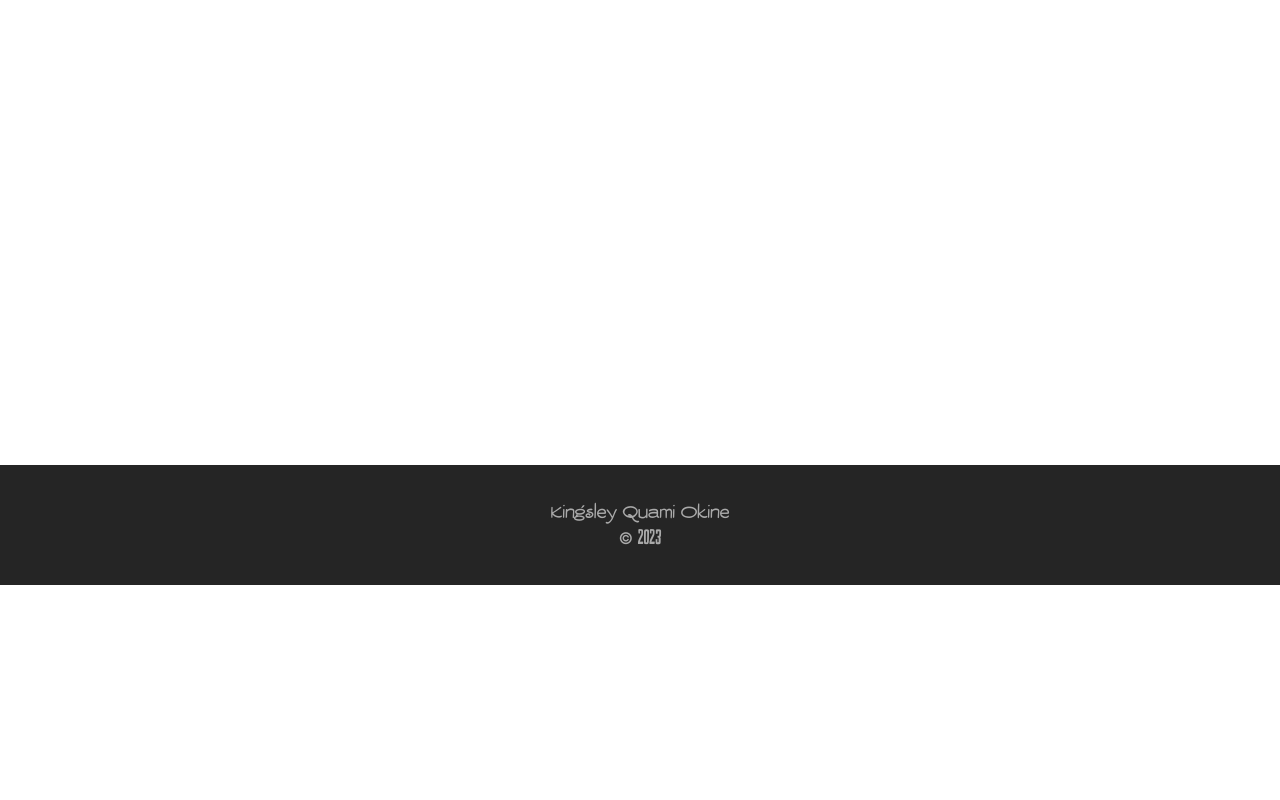
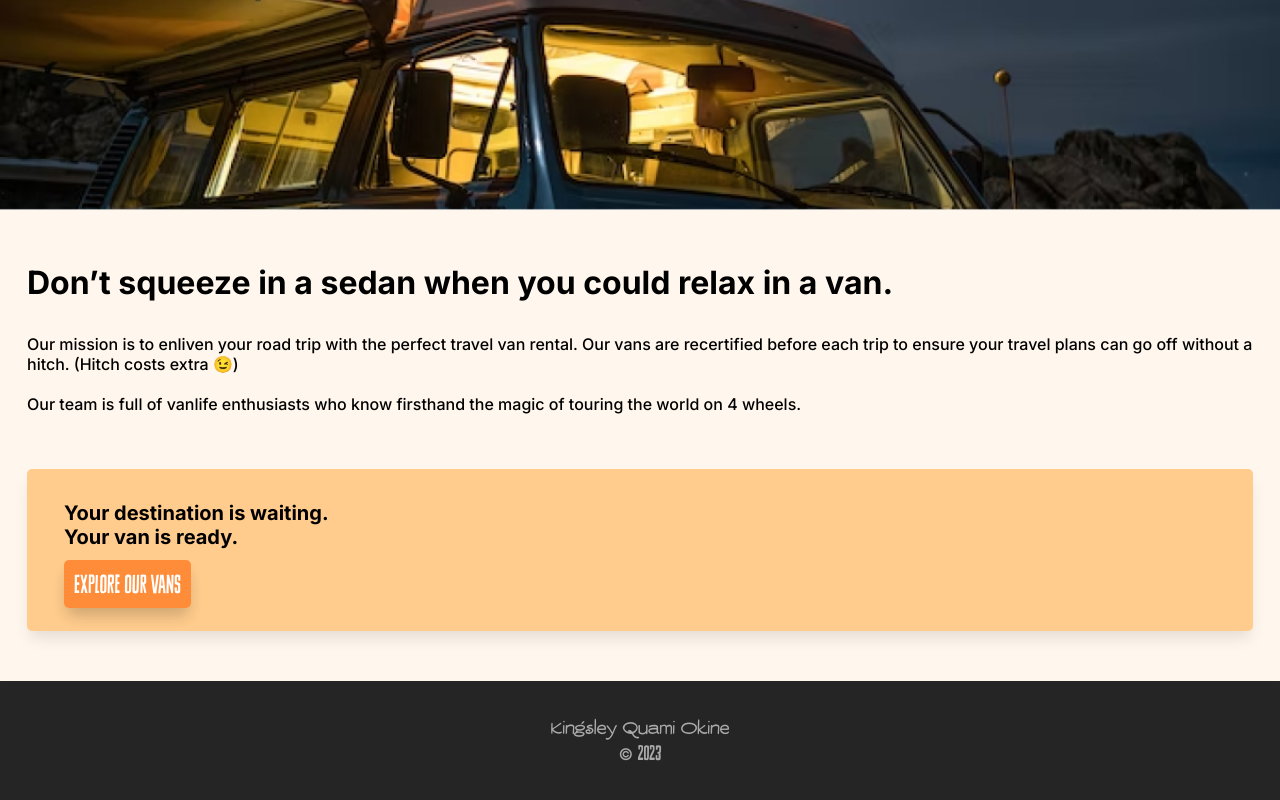
Before and after one commit to killy10o10/vanLife, a React (Vite) app: page /about in a window 1280 px wide. Shown: the part 434-1234 px from the top of the page. Before the commit the page ends 1019 px from the top, so only its background shows below. Built offline with nearby package versions, Linux system fonts and the light colour scheme.

Commit message:
Setup about page
Add routs to vans and about page

```diff
--- a/src/App.scss
+++ b/src/App.scss
@@ -19,6 +19,10 @@
   box-sizing: border-box;
   font-family: 'Inter', system-ui, -apple-system, sans-serif;
   font-weight: 500;
+}
+
+body {
+  background-color: #fff7ed;
 }
 
 a {
@@ -76,8 +80,13 @@ a {
   // font-weight: 700;
 }
 
+.button:hover {
+  background-color: #161616;
+}
+
 .button:active {
   scale: 97%;
+  background-color: #115e59;
 }
 
 .navbar {
@@ -92,6 +101,40 @@ a {
 .nav-links {
   display: flex;
   gap: 10px;
+
+  a:hover {
+    text-decoration: underline;
+  }
+}
+
+.about-img img {
+  width: 100%;
+}
+
+.about-content {
+  margin-block: 50px;
+  padding-inline: 27px;
+
+  h3 {
+    font-weight: 700;
+    font-size: 32px;
+    line-height: 38px;
+    margin-bottom: 32px;
+  }
+}
+
+.explore-card {
+  width: 100%;
+  background-color: #ffcc8d;
+  margin-top: 55px;
+  padding: 32px 37px;
+  border-radius: 5px;
+  box-shadow: 0px 10px 15px -3px rgba(0, 0, 0, 0.1);
+
+  p {
+    font-weight: 700;
+    font-size: 1.25em;
+  }
 }
 
 footer {
--- a/src/components/About.jsx
+++ b/src/components/About.jsx
@@ -1,7 +1,31 @@
+import aboutImg from '../assets/about-img.jpg';
+import { Link } from 'react-router-dom';
+
 function About() {
   return (
-    <section className="about- section">
-      <h1>About Page 🎉</h1>
+    <section className="about-section">
+      <div className="about-img">
+        <img src={aboutImg} alt="about-img" />
+      </div>
+      <div className="about-content">
+        <h3>Don’t squeeze in a sedan when you could relax in a van.</h3>
+        <p>
+          Our mission is to enliven your road trip with the perfect travel van
+          rental. Our vans are recertified before each trip to ensure your
+          travel plans can go off without a hitch. (Hitch costs extra 😉)
+          <br /> <br />
+          Our team is full of vanlife enthusiasts who know firsthand the magic
+          of touring the world on 4 wheels.
+        </p>
+        <div className="explore-card">
+          <p>Your destination is waiting.</p>
+          <p>Your van is ready.</p>
+          <br />
+            <Link className="button" to="/vans">
+            Explore our vans
+          </Link>
+        </div>
+      </div>
     </section>
   );
 }
--- a/src/components/Footer.jsx
+++ b/src/components/Footer.jsx
@@ -3,7 +3,7 @@ function Footer() {
   const currentYear = dateObj.getFullYear();
   return (
     <footer>
-      <a href="https://github.com/killy10o10" className="killy">
+      <a href="https://github.com/killy10o10" target="_blank" className="killy">
         Kingsley Quami Okine
       </a>
       <p>
```
Also changed, not shown: src/assets/about-img.jpg (added).
